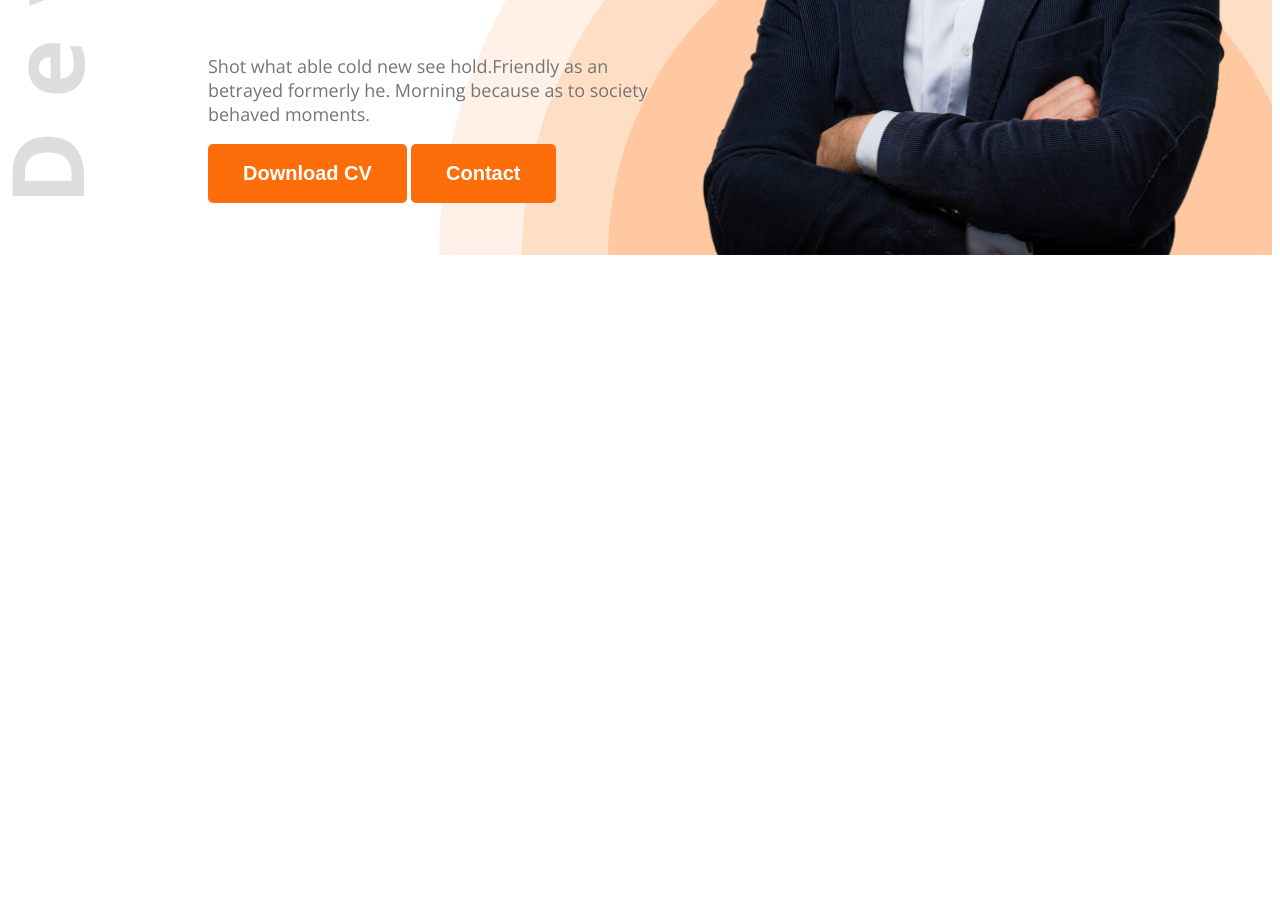
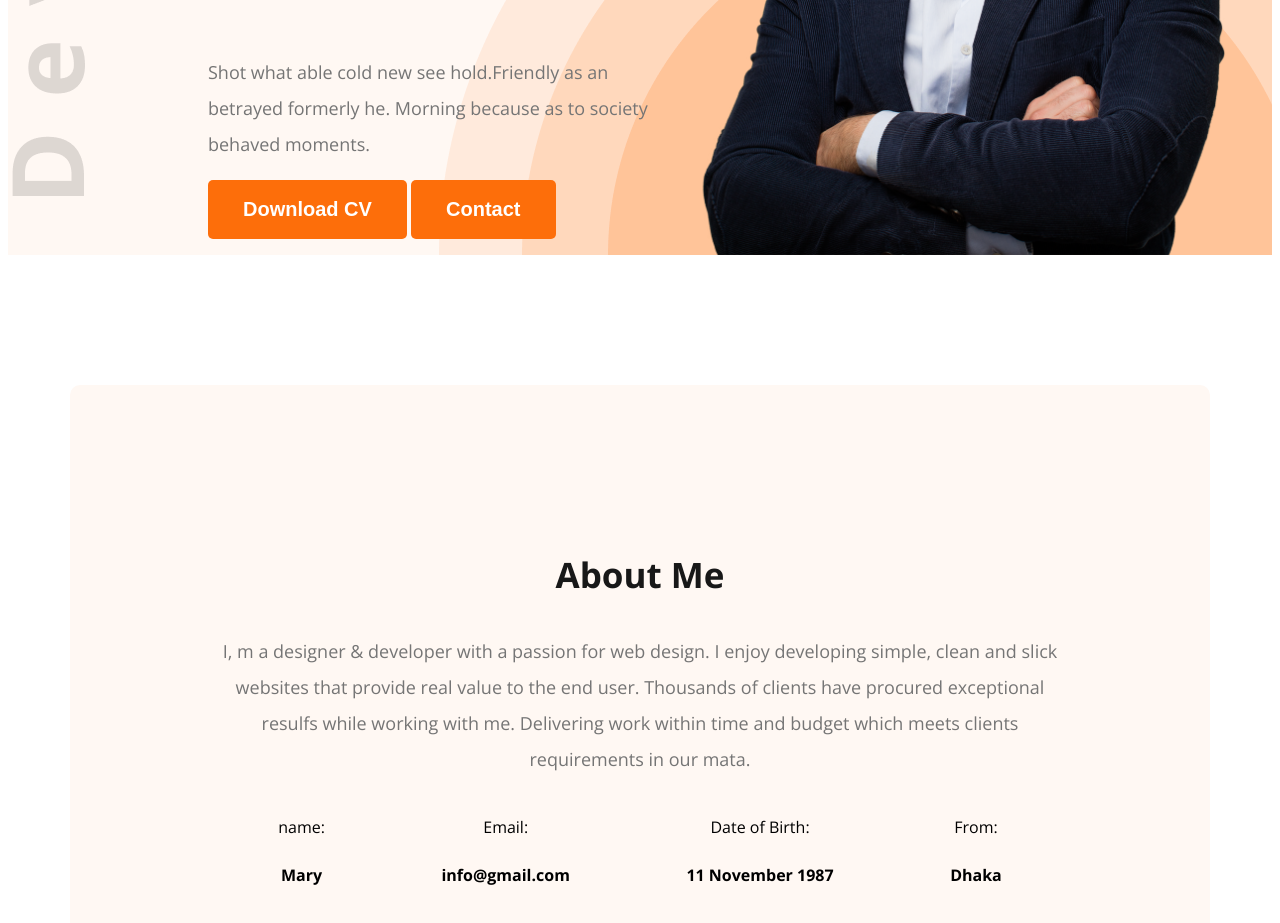
Before and after one commit to jubayer718/web-portfolio-dev, a plain HTML site: page index.html in a window 1280 px wide. Shown: the part 575-1498 px from the top of the page. Before the commit the page ends 838 px from the top, so only its background shows below. Drawn offline with nearby package versions, Linux system fonts and the light colour scheme.

Commit message:
about style added

```diff
--- a/css/style.css
+++ b/css/style.css
@@ -52,6 +52,12 @@ nav li a{
   text-decoration: none;
 }
 
+.secoendary-bg{
+  background-color: #FFF8F3;
+
+}
+
+
 /* header style */
 .header{
   background-image: url('../images/developer.png'), url(../images/header_bg.png);
@@ -92,3 +98,44 @@ nav li a{
 .portfolio-pic{
   width: 580px;
 }
+
+.section-title{
+  font-size: 35px;
+  font-weight: bold;
+  color: #181818;
+}
+
+.section-description{
+  font-size: 18px;
+  font-weight: 400;
+  color: #757575;
+}
+
+/* main styles */
+main{
+  max-width: 1140px;
+  margin: 0 auto;
+}
+
+/* about style */
+
+.about{
+  border-radius: 10px;
+  padding: 131px 150px;
+  margin-top: 130px;
+  text-align: center;
+
+}
+p{
+  line-height: 2em;
+}
+
+.about-item{
+  display: flex;
+  justify-content: space-around;
+  margin-top: 10px;
+
+}
+.item-description{
+  font-weight: bold;
+}
--- a/index.html
+++ b/index.html
@@ -14,7 +14,7 @@
 </head>
 
 <body class="open-sans-normal">
-  <header class="header">
+  <header class="header secoendary-bg">
     <nav>
       <h3 class="nav-title">Ma<span class="text-primari">r</span>y</h3>
       <ul>
@@ -38,7 +38,40 @@
       <img class="portfolio-pic" src="images/hardy.png" alt="Mary hardy">
     </div>
   </header>
-  <main></main>
+  <main>
+    <section class="about secoendary-bg">
+      <h3 class="section-title">About Me</h3>
+      <p class="section-description">I, m a designer & developer with a passion for web design. I enjoy developing
+        simple, clean and slick websites that
+        provide real value to the end user. Thousands of clients have procured exceptional resulfs while working with
+        me.
+        Delivering work within time and budget which meets clients requirements in our mata.</p>
+
+      <!-- .about-items*4>p.item-title+p.item-description  -->
+
+      <div class="about-item">
+        <div class="about-items">
+          <p class="item-title">name:</p>
+          <p class="item-description">Mary</p>
+        </div>
+        <div class="about-items">
+          <p class="item-title">Email:</p>
+          <p class="item-description">info@gmail.com</p>
+        </div>
+        <div class="about-items">
+          <p class="item-title">Date of Birth:</p>
+          <p class="item-description">11 November 1987</p>
+        </div>
+        <div class="about-items">
+          <p class="item-title">From:</p>
+          <p class="item-description">Dhaka</p>
+        </div>
+      </div>
+
+
+    </section>
+
+  </main>
   <footer></footer>
 </body>
 
```
